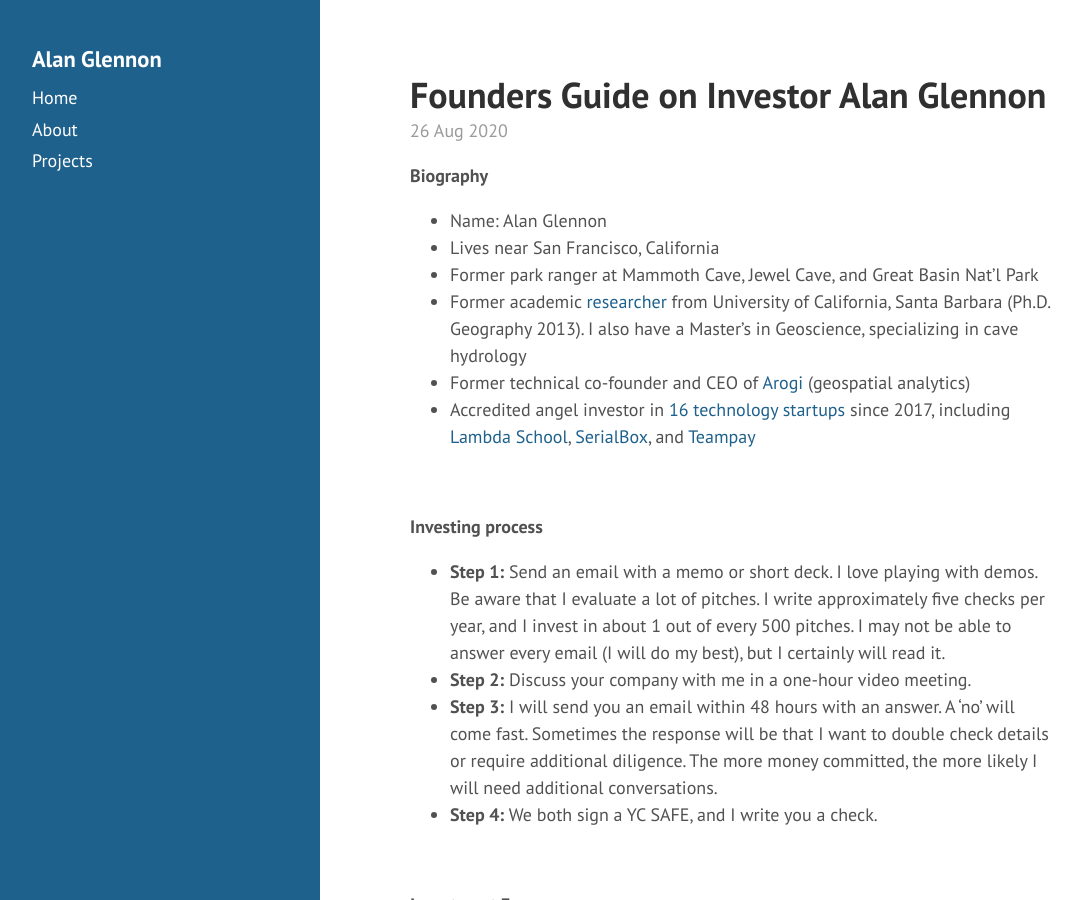
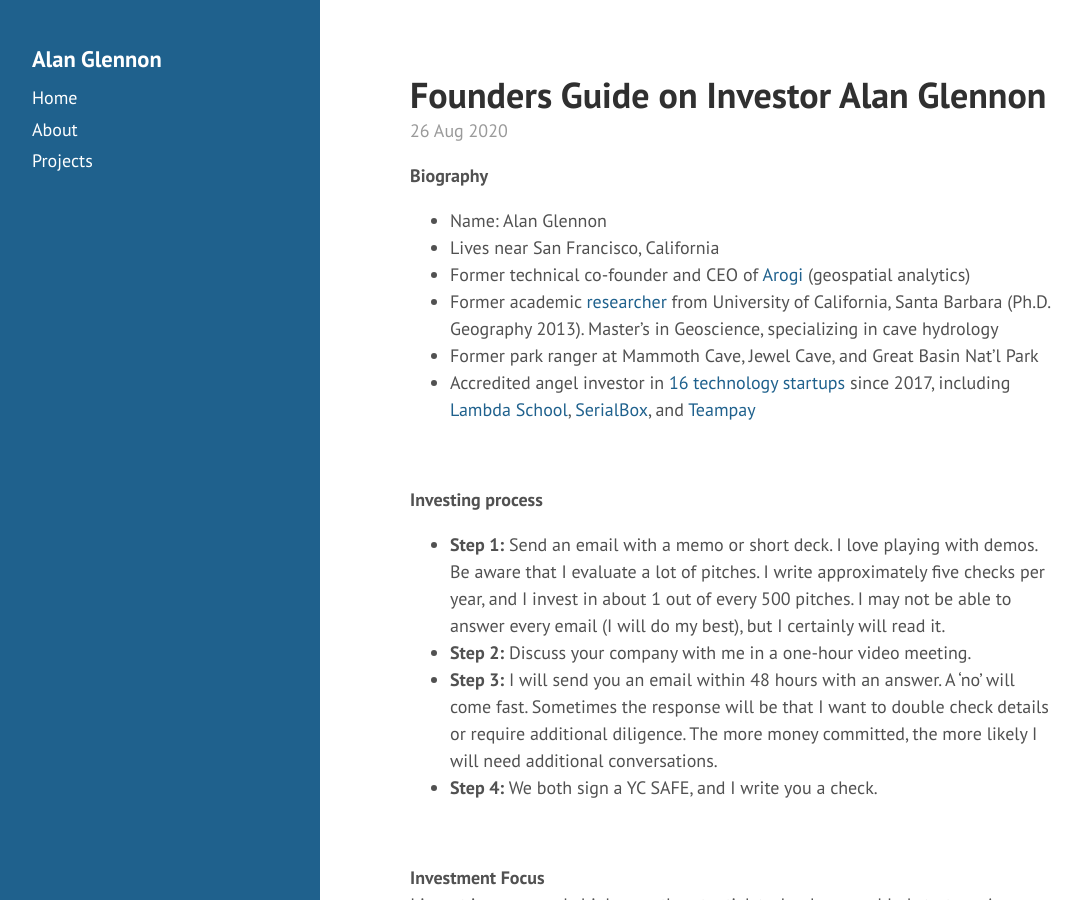
Before and after one commit to glennon/glennon.github.io, a Jekyll site: the page built from _posts/2020-08-26-founders-guide.md, in a window 1280 px wide and 900 px high. Shown: the whole window, without its empty margins (4-1085 px from the left). Built offline with Jekyll 4.4.1, drawn with Linux system fonts in a browser that asks for light colours.

Commit message:
Update 2020-08-26-founders-guide.md
minor reordering

```diff
--- a/_posts/2020-08-26-founders-guide.md
+++ b/_posts/2020-08-26-founders-guide.md
@@ -6,9 +6,9 @@
 <ul>
 <li>Name: Alan Glennon</li>
 <li>Lives near San Francisco, California</li>
+<li>Former technical co-founder and CEO of <a href="https://github.com/arogi">Arogi</a> (geospatial analytics)</li>
+<li>Former academic <a href="https://www.researchgate.net/profile/Alan_Glennon">researcher</a> from University of California, Santa Barbara (Ph.D. Geography 2013). Master’s in Geoscience, specializing in cave hydrology</li>
 <li>Former park ranger at Mammoth Cave, Jewel Cave, and Great Basin Nat’l Park</li>
-<li>Former academic <a href="https://www.researchgate.net/profile/Alan_Glennon">researcher</a> from University of California, Santa Barbara (Ph.D. Geography 2013). I also have a Master’s in Geoscience, specializing in cave hydrology</li>
-<li>Former technical co-founder and CEO of <a href="https://github.com/arogi">Arogi</a> (geospatial analytics)</li>
 <li>Accredited angel investor in <a href="https://angel.co/p/glennon">16 technology startups</a> since 2017, including <a href="https://lambdaschool.com/">Lambda School</a>, <a href="https://www.serialbox.com/">SerialBox</a>, and <a href="https://www.teampay.co/">Teampay</a></li>
 </ul>
 <br />
```
